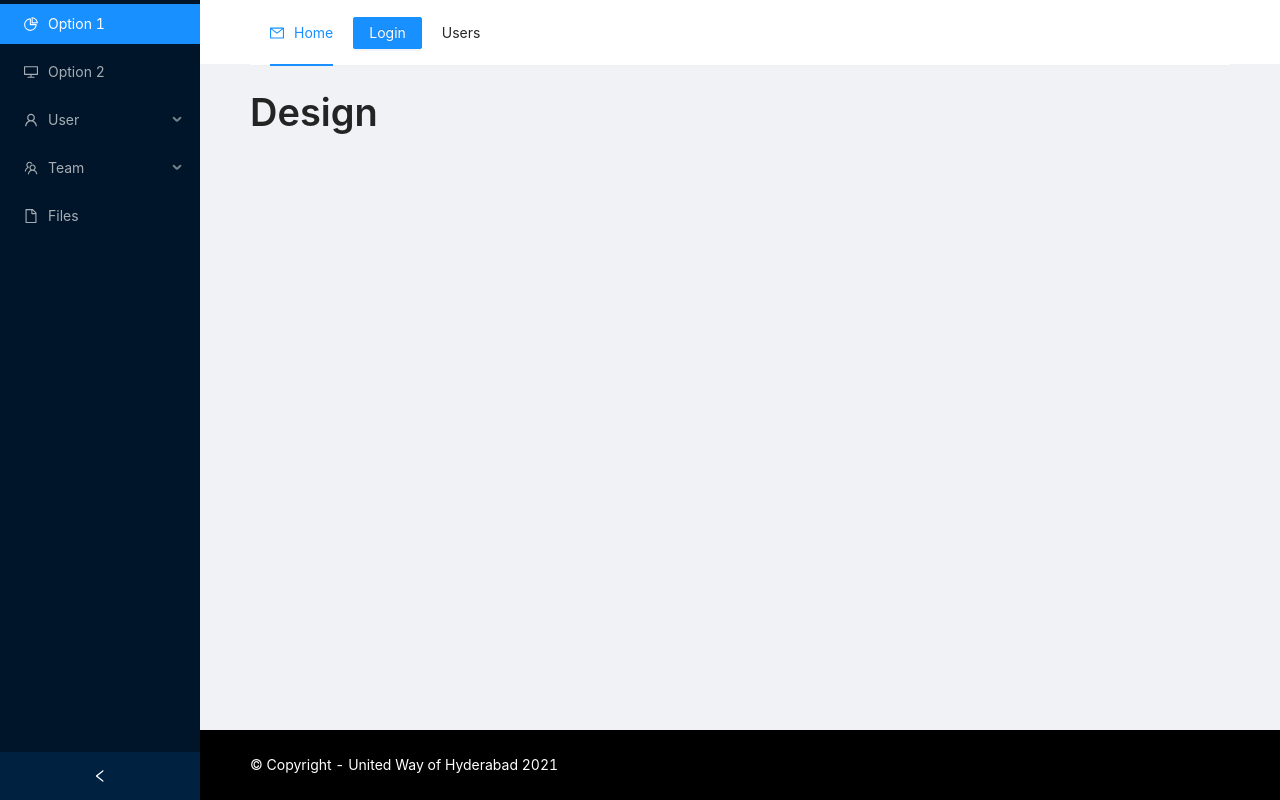
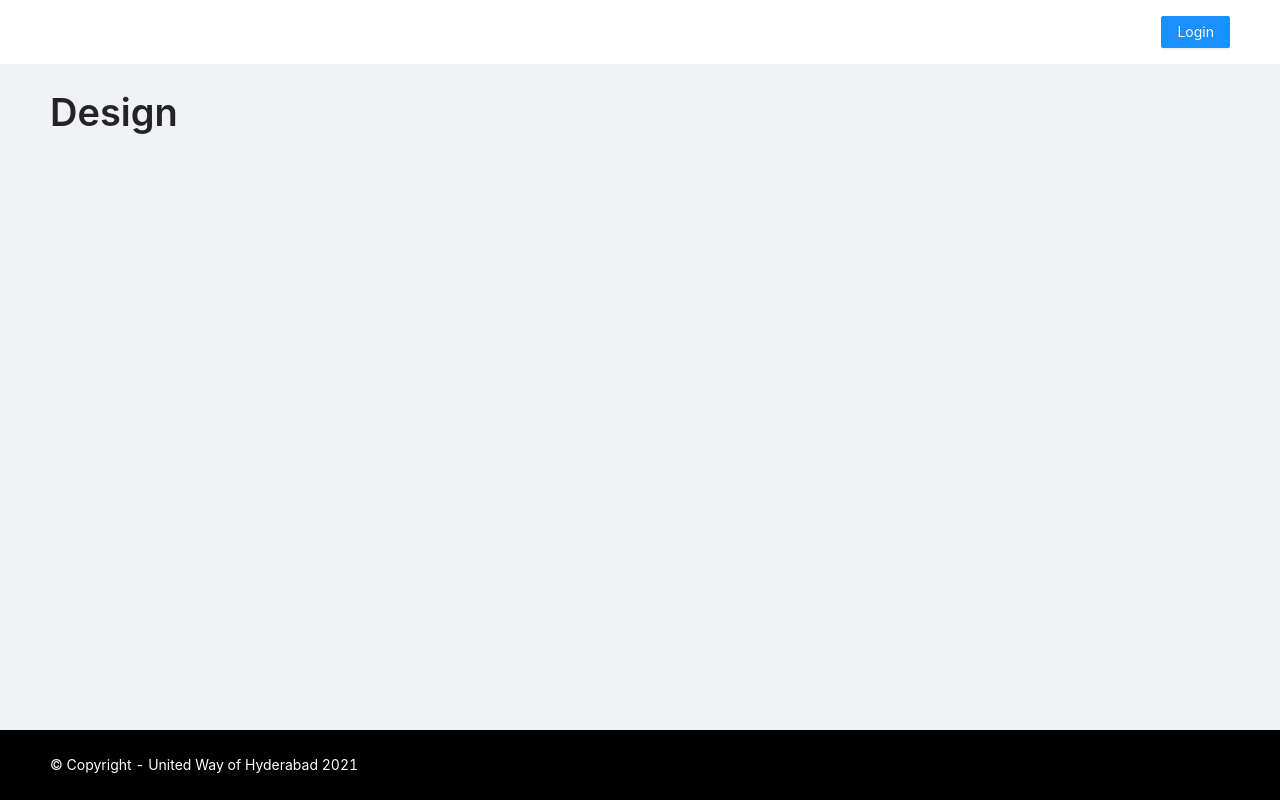
Before and after one commit to manassahoo-dev/job-portal, a React (Create React App) app in the folder frontend/: page / in a window 1280 px wide. Built offline with nearby package versions, Linux system fonts and the light colour scheme.

Commit message:
Layout Update

```diff
--- a/frontend/src/AppRouter.js
+++ b/frontend/src/AppRouter.js
@@ -15,7 +15,7 @@ const loading = (
 
 function AppRouter() {
   return (
-    <div data-testid="app-router" style={{ backgroundColor: 'lightgrey' }}>
+    <div data-testid="app-router" style={{ backgroundColor: '#fbfbfb' }}>
       <BrowserRouter>
         <React.Suspense fallback={loading}>
           <Switch>
--- a/frontend/src/components/layout/AppHeader.js
+++ b/frontend/src/components/layout/AppHeader.js
@@ -28,7 +28,7 @@ const AppHeader = () => {
                 Profile
             </Menu.Item>
             <Menu.Item key="2" icon={<UserOutlined />}>
-                2nd menu item
+                Setting
             </Menu.Item>
             <Menu.Item key="3">
                 <Link to="/" onClick={logout}><LogoutOutlined /> Logout</Link>
@@ -37,15 +37,8 @@ const AppHeader = () => {
     );
 
     return (
-        <Header style={{ lineHeight: '65px', background: '#ffffff' }}>
-            <Menu onClick={handleClick} selectedKeys={tabState} mode="horizontal">
-                <Menu.Item key="mail" icon={<MailOutlined />}>
-                    <Link to="/">Home</Link>
-                </Menu.Item>
-                <Menu.Item key="alipay">
-                    <Link to="/admin/users">Users</Link>
-                </Menu.Item>
-
+        <Header style={{ background: '#ffffff' }}>
+            <Menu onClick={handleClick} selectedKeys={tabState} mode="horizontal" style={{float: 'right'}}>
                 {user ?
                     <>
                         <span>
--- a/frontend/src/components/layout/AppLayout.js
+++ b/frontend/src/components/layout/AppLayout.js
@@ -1,44 +1,15 @@
-import {
-    DesktopOutlined, FileOutlined, PieChartOutlined, TeamOutlined,
-    UserOutlined
-} from '@ant-design/icons';
-import { Layout, Menu } from 'antd';
-import React, { useState } from 'react';
+import { Layout } from 'antd';
+import React from 'react';
 import AppContent from './AppContent';
 import AppFooter from './AppFooter';
 import AppHeader from './AppHeader';
-
-const { SubMenu } = Menu;
-const { Header, Footer, Sider, Content } = Layout;
+import AppSider from './AppSider';
 
 const AppLayout = () => {
-
-    const [collapsed, setCollapsed] = useState(false);
+    const user = JSON.parse(sessionStorage.getItem('user'));
     return (
         <Layout style={{ minHeight: '100vh' }}>
-            <Sider collapsible collapsed={collapsed} onCollapse={() => setCollapsed(!collapsed)} >
-                <div className="logo" />
-                <Menu theme="dark" defaultSelectedKeys={['1']} mode="inline">
-                    <Menu.Item key="1" icon={<PieChartOutlined />}>
-                        Option 1
-                    </Menu.Item>
-                    <Menu.Item key="2" icon={<DesktopOutlined />}>
-                        Option 2
-                    </Menu.Item>
-                    <SubMenu key="sub1" icon={<UserOutlined />} title="User">
-                        <Menu.Item key="3">Tom</Menu.Item>
-                        <Menu.Item key="4">Bill</Menu.Item>
-                        <Menu.Item key="5">Alex</Menu.Item>
-                    </SubMenu>
-                    <SubMenu key="sub2" icon={<TeamOutlined />} title="Team">
-                        <Menu.Item key="6">Team 1</Menu.Item>
-                        <Menu.Item key="8">Team 2</Menu.Item>
-                    </SubMenu>
-                    <Menu.Item key="9" icon={<FileOutlined />}>
-                        Files
-                    </Menu.Item>
-                </Menu>
-            </Sider>
+            {user && <AppSider />}
             <Layout>
                 <AppHeader />
                 <AppContent />
--- /dev/null
+++ b/frontend/src/components/layout/AppSider.js
@@ -0,0 +1,35 @@
+import {
+    HomeOutlined
+} from '@ant-design/icons';
+import { Layout, Menu } from 'antd';
+import React, { useState } from 'react';
+
+const { Sider } = Layout;
+
+const AppLayout = () => {
+
+    const [collapsed, setCollapsed] = useState(false);
+
+    const menuItems = [
+        { name: 'Home', icon: <HomeOutlined /> },
+        { name: 'Student', icon: <HomeOutlined /> },
+        { name: 'Batch', icon: <HomeOutlined /> },
+        { name: 'Course', icon: <HomeOutlined /> },
+        { name: 'Job', icon: <HomeOutlined /> },
+        { name: 'Report', icon: <HomeOutlined /> },
+    ]
+    return (
+        <Sider collapsible collapsed={collapsed} onCollapse={() => setCollapsed(!collapsed)} >
+            <div className="logo" />
+            <Menu theme="dark" defaultSelectedKeys={['1']} mode="inline">
+                {menuItems.map((item, index) =>
+                    <Menu.Item key={item.name} icon={item.icon}>
+                        {item.name}
+                    </Menu.Item>
+                )}
+            </Menu>
+        </Sider>
+    )
+}
+
+export default AppLayout
--- a/frontend/src/index.css
+++ b/frontend/src/index.css
@@ -41,3 +41,8 @@ input[type="number"] {
   margin: 1rem 0.5rem;
   height: 3em;
 }
+.logo {
+  height: 32px;
+  margin: 16px;
+  background: rgba(255, 255, 255, 0.3);
+}
```
Also changed, not shown: frontend/src/components/TopNavigationBar.js (deleted, +0 -35 lines).
